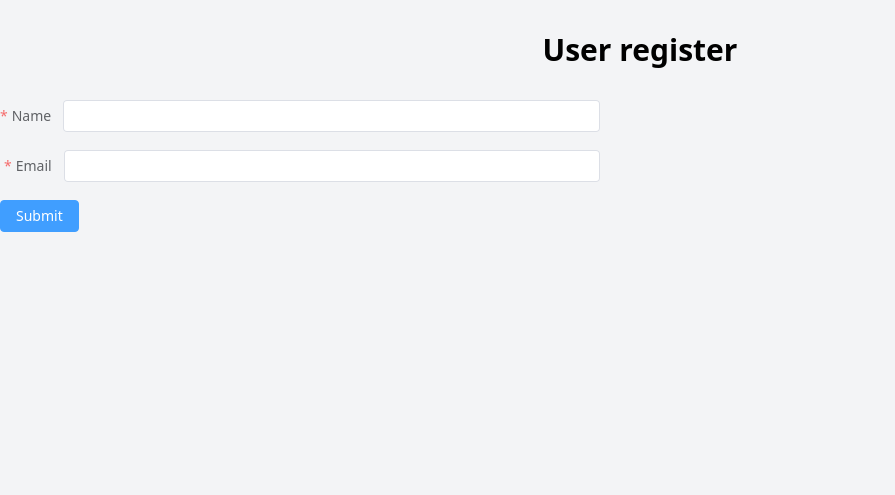
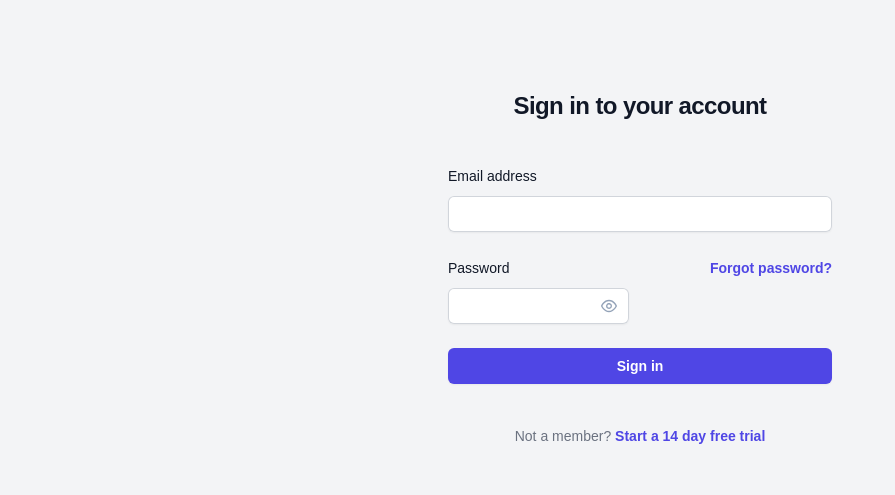
Before and after one commit to vmatteus/task-manager, a Laravel app: page / in a window 1280 px wide. Shown: the top 495 px of the page, without its empty margins (0-895 px from the left). Run offline with Laravel 12, Linux system fonts and the light colour scheme; style sheets or scripts are compiled from the project's sources; some libraries are stand-ins or nearby versions; some web fonts are replaced.

Commit message:
Started to developing a login page Config primevue library

```diff
--- a/package.json
+++ b/package.json
@@ -18,6 +18,7 @@
     "dependencies": {
         "@vitejs/plugin-vue": "^5.0.4",
         "element-plus": "^2.7.3",
+        "primevue": "^3.52.0",
         "vue-axios": "^3.5.2",
         "vue-router": "^4.3.2",
         "vuex": "^4.1.0"
--- /dev/null
+++ b/resources/client/src/pages/login/views/login.vue
@@ -0,0 +1,65 @@
+<script setup>
+import InputText from 'primevue/inputtext';
+import Password from 'primevue/password';
+import { ref } from 'vue';
+
+const email = ref('');
+const password = ref('');
+
+</script>
+<template>
+    <div class="flex min-h-full flex-col justify-center px-6 py-12 lg:px-8">
+        <div class="sm:mx-auto sm:w-full sm:max-w-sm">
+            <h2 class="mt-10 text-center text-2xl font-bold leading-9 tracking-tight text-gray-900">Sign in to your account</h2>
+        </div>
+
+        <div class="mt-10 sm:mx-auto sm:w-full sm:max-w-sm">
+            <form class="space-y-6" action="#" method="POST">
+                <div>
+                    <label for="email" class="block text-sm font-medium leading-6 text-gray-900">Email address</label>
+                    <div class="mt-2">
+                        <InputText
+                            v-model="email"
+                            id="email"
+                            name="email"
+                            type="email"
+                            autocomplete="email"
+                            required
+                            class="block w-full rounded-md border-0 p py-1.5 text-gray-900 shadow-sm ring-1 ring-inset ring-gray-300 placeholder:text-gray-400 focus:ring-2 focus:ring-inset focus:ring-indigo-600 sm:text-sm sm:leading-6"
+                        />
+                    </div>
+                </div>
+
+                <div>
+                    <div class="flex items-center justify-between">
+                        <label for="password" class="block text-sm font-medium leading-6 text-gray-900">Password</label>
+                        <div class="text-sm">
+                            <a href="#" class="font-semibold text-indigo-600 hover:text-indigo-500">Forgot password?</a>
+                        </div>
+                    </div>
+                    <div class="mt-2">
+                        <Password
+                            v-model="password"
+                            toggleMask
+                            id="password"
+                            name="password"
+                            type="password"
+                            autocomplete="current-password"
+                            required
+                            inputClass="block w-full rounded-md border-0 py-1.5 text-gray-900 shadow-sm ring-1 ring-inset ring-gray-300 placeholder:text-gray-400 focus:ring-2 focus:ring-inset focus:ring-indigo-600 sm:text-sm sm:leading-6"
+                        />
+                    </div>
+                </div>
+
+                <div>
+                    <button type="submit" class="flex w-full justify-center rounded-md bg-indigo-600 px-3 py-1.5 text-sm font-semibold leading-6 text-white shadow-sm hover:bg-indigo-500 focus-visible:outline focus-visible:outline-2 focus-visible:outline-offset-2 focus-visible:outline-indigo-600">Sign in</button>
+                </div>
+            </form>
+
+            <p class="mt-10 text-center text-sm text-gray-500">
+                Not a member?
+                <a href="#" class="font-semibold leading-6 text-indigo-600 hover:text-indigo-500">Start a 14 day free trial</a>
+            </p>
+        </div>
+    </div>
+</template>
--- a/resources/client/src/task/components/TaskList.vue
+++ b/resources/client/src/pages/task/components/TaskList.vue
@@ -2,8 +2,8 @@
 
     import { onMounted } from 'vue';
     import { useStore } from 'vuex';
-    import TaskAdd from '../components/TaskAdd.vue';
-    import TaskItem from '../components/TaskItem.vue';
+    import TaskAdd from './TaskAdd.vue';
+    import TaskItem from './TaskItem.vue';
 
     const store = useStore()
 
--- a/resources/js/app.js
+++ b/resources/js/main.js
@@ -5,11 +5,13 @@ import axios from 'axios'
 import VueAxios from 'vue-axios'
 import router from '../client/src/router'
 import ElementPlus from 'element-plus'
-
+import PrimeVue from 'primevue/config';
+import 'primevue/resources/themes/aura-light-green/theme.css'
 
 createApp(App).
     use(router).
     use(store).
     use(ElementPlus).
+    use(PrimeVue).
     use(VueAxios, axios).
     mount('#app');
--- a/resources/views/app.blade.php
+++ b/resources/views/app.blade.php
@@ -10,6 +10,6 @@
 </head>
 <body class="bg-gray-100">
 <div id="app"></div>
-@vite('resources/js/app.js')
+@vite('resources/js/main.js')
 </body>
 </html>
--- a/routes/web.php
+++ b/routes/web.php
@@ -3,10 +3,6 @@
 use App\Http\Controllers\TaskController;
 use Illuminate\Support\Facades\Route;
 use \App\Http\Controllers\UserController;
-
-// Route::get('/', function () {
-//     return view('app');
-// })->name('application');
 
 Route::group(['prefix' => 'api'], function () {
     // Task
```
Also changed, not shown: resources/client/src/router.js (+6 -22 lines), package-lock.json, public/assets/logo.png (added), resources/client/src/pages/task/components/TaskAdd.vue (renamed from resources/client/src/task/components/TaskAdd.vue), resources/client/src/pages/task/components/TaskItem.vue (renamed from resources/client/src/task/components/TaskItem.vue), resources/client/src/pages/task/views/tasks.vue (renamed from resources/client/src/task/views/tasks.vue), resources/client/src/pages/user/views/user.vue (renamed from resources/client/src/user/views/user.vue), 3 other files.
